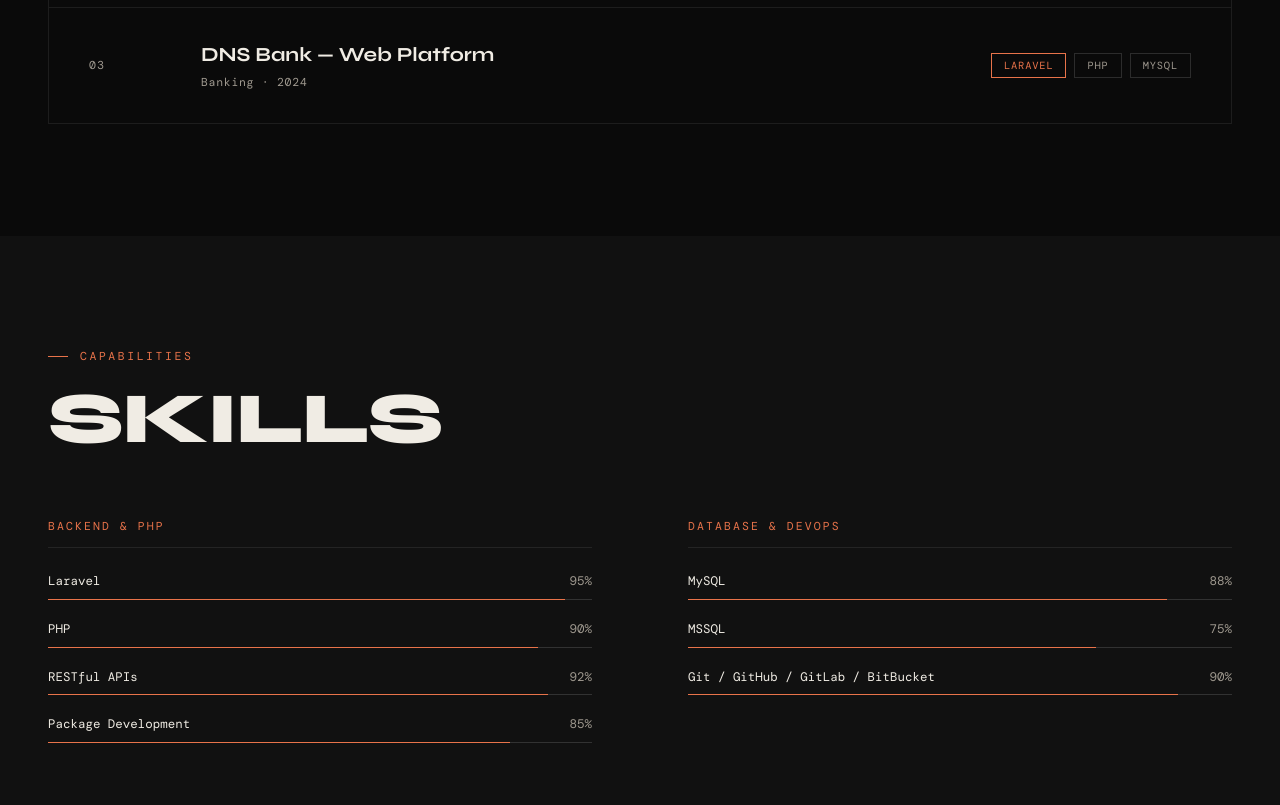
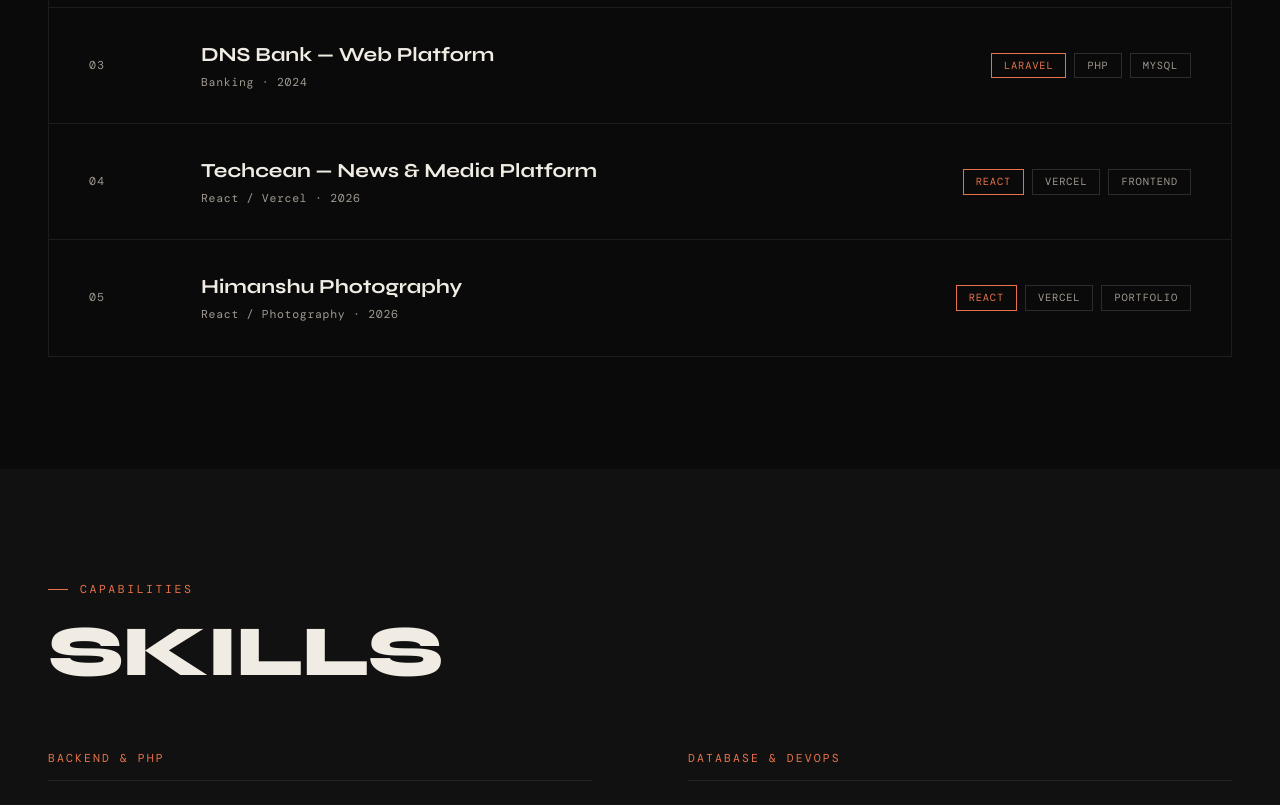
Before and after one commit to utkarshgayguwal/portfolio-site-v2, a React (Vite) app: page / in a window 1280 px wide. Shown: the part 1360-2165 px from the top of the page. Built offline with nearby package versions, Linux system fonts and the light colour scheme; a web font is replaced by a local one.

Commit message:
feat: add Techcean and Himanshu Photography projects to work data

```diff
--- a/src/data/index.js
+++ b/src/data/index.js
@@ -52,36 +52,28 @@ export const PROJECTS = [
       { label: 'MySQL',   accent: false },
     ],
   },
-  // {
-  //   num: '04',
-  //   title: 'BMC — FaceBio, CSMVS Museum & Zoo',
-  //   meta: 'Government / Public Sector · 2025',
-  //   tags: [
-  //     { label: 'Laravel',    accent: true  },
-  //     { label: 'GovTech',    accent: false },
-  //     { label: 'Compliance', accent: false },
-  //   ],
-  // },
-  // {
-  //   num: '05',
-  //   title: 'Access Health — Healthcare Platform',
-  //   meta: 'US Healthcare · 2024',
-  //   tags: [
-  //     { label: 'Laravel',    accent: true  },
-  //     { label: 'REST API',   accent: false },
-  //     { label: 'PostgreSQL', accent: false },
-  //   ],
-  // },
-  // {
-  //   num: '06',
-  //   title: 'Made Easy Meals — Food Platform',
-  //   meta: 'US-based Platform · 2024',
-  //   tags: [
-  //     { label: 'Laravel',   accent: true  },
-  //     { label: 'Easebuzz',  accent: false },
-  //     { label: 'Webhooks',  accent: false },
-  //   ],
-  // },
+  {
+    num: '04',
+    title: 'Techcean — News & Media Platform',
+    meta: 'React / Vercel · 2026',
+    url: 'http://techcean-brown.vercel.app/',
+    tags: [
+      { label: 'React',    accent: true  },
+      { label: 'Vercel',   accent: false },
+      { label: 'Frontend', accent: false },
+    ],
+  },
+  {
+    num: '05',
+    title: 'Himanshu Photography',
+    meta: 'React / Photography · 2026',
+    url: 'https://himanshu-photography.vercel.app/',
+    tags: [
+      { label: 'React',     accent: true  },
+      { label: 'Vercel',      accent: false },
+      { label: 'Portfolio', accent: false },
+    ],
+  },
 ]
 
 export const SKILL_GROUPS = [
```
